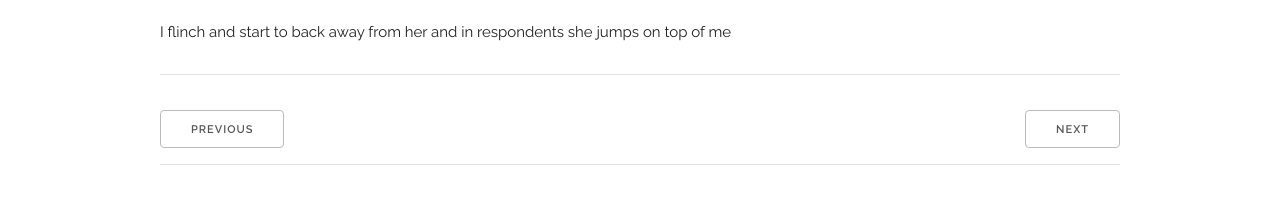
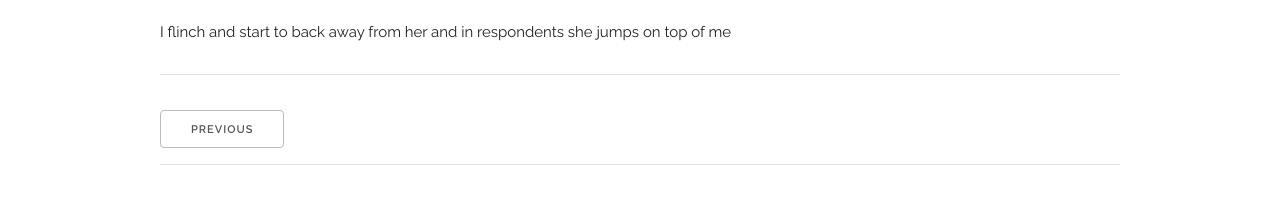
Before and after one commit to Txuritan/stories, a Jekyll site: the page built from alpha-and-omega-uncovering-the-past/ch-7.md, in a window 1280 px wide. Shown: the part 720-917 px from the top of the page. Built offline with Jekyll 4.4.1, drawn with Linux system fonts in a browser that asks for light colours; nearby versions of some CDN libraries; library files that are not in the unit come from our copies; comment, search, counter and statistics services are not loaded.

Commit message:
Think I fixed the next chapter bug

```diff
--- a/_layouts/chapter.html
+++ b/_layouts/chapter.html
@@ -14,7 +14,9 @@ layout: default
 
 <hr/>
 <a class="button u-pull-left" href="../{{ page.prev }}">Previous</a>
+{% if page.next == blank %}
 <a class="button u-pull-right" href="../{{ page.next }}">Next</a>
+{% endif %}
 <br/>
 <hr/>
 
```
